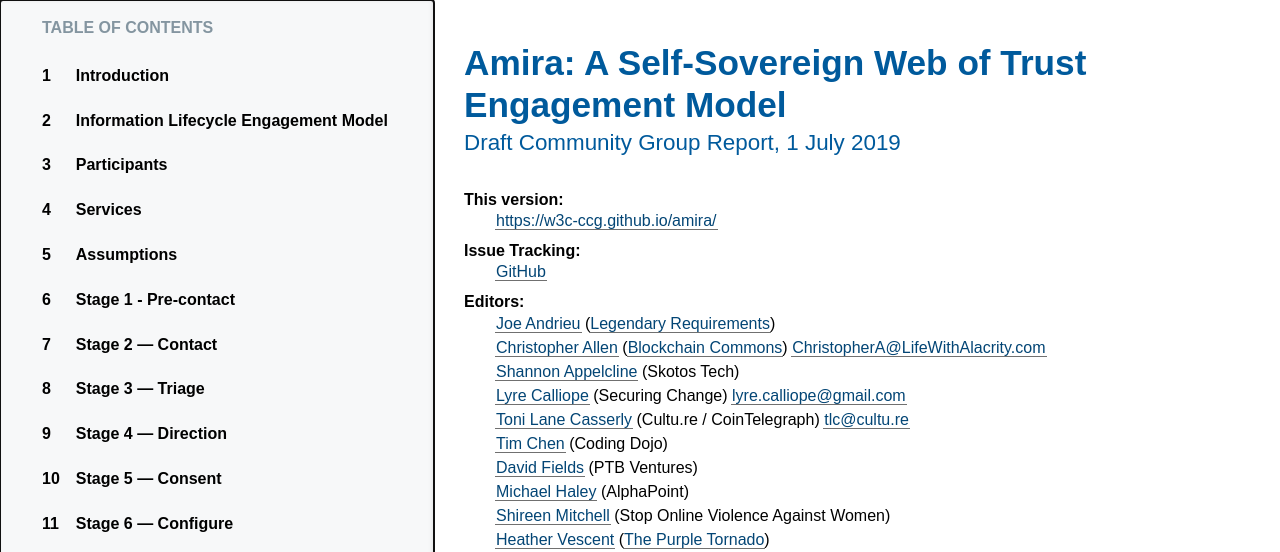
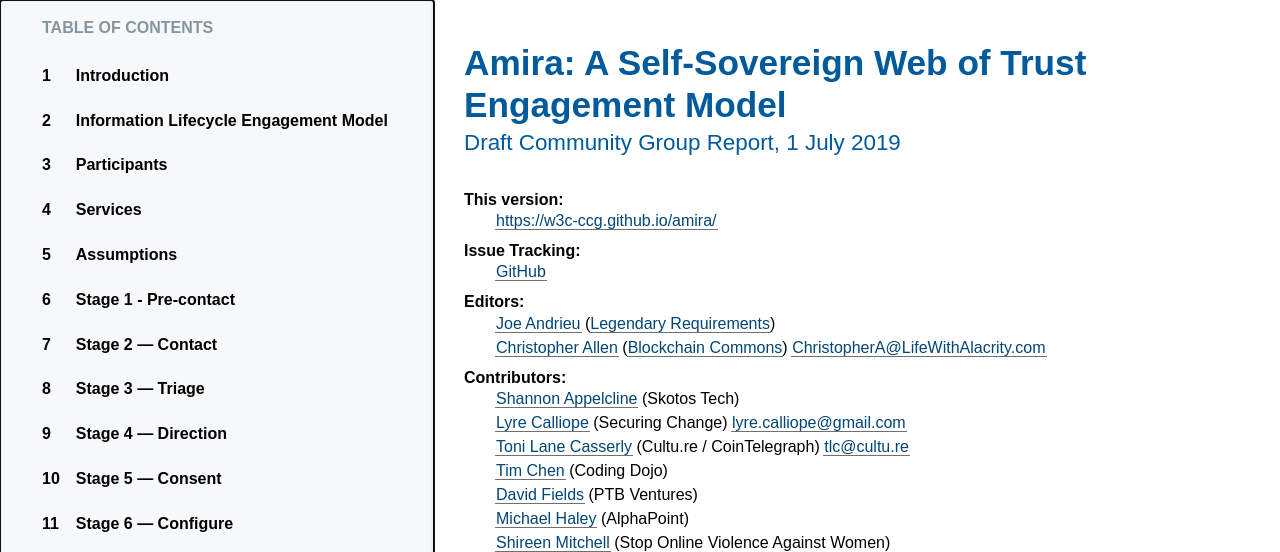
Before and after one commit to w3c-ccg/amira, a plain HTML site: page index.html in a window 1280 px wide. Shown: the top 552 px of the page. Drawn offline with Linux system fonts and the light colour scheme.

Commit message:
updated editors list to Joe & Chris

```diff
--- a/index.html
+++ b/index.html
@@ -1376,6 +1376,10 @@ pre .property::before, pre .property::after {
      <dt class="editor">Editors:
      <dd class="editor p-author h-card vcard"><a class="p-name fn u-email email" href="mailto:joe@legreq.com">Joe Andrieu</a> (<a class="p-org org" href="http://legendaryrequirements.com/">Legendary Requirements</a>)
      <dd class="editor p-author h-card vcard"><a class="p-name fn u-url url" href="http://www.lifewithalacrity.com/">Christopher Allen</a> (<a class="p-org org" href="https://www.blockchaincommons.com/">Blockchain Commons</a>) <a class="u-email email" href="mailto:ChristopherA@LifeWithAlacrity.com">ChristopherA@LifeWithAlacrity.com</a>
+        </dd>
+        </dt>
+     <dt class="editor">Contributors:
+
      <dd class="editor p-author h-card vcard"><a class="p-name fn u-email email" href="mailto:shannona@skotos.net">Shannon Appelcline</a> (<span class="p-org org">Skotos Tech</span>)
      <dd class="editor p-author h-card vcard"><a class="p-name fn u-url url" href="http://twitter.com/captaincalliope">Lyre Calliope</a> (<span class="p-org org">Securing Change</span>) <a class="u-email email" href="mailto:lyre.calliope@gmail.com">lyre.calliope@gmail.com</a>
      <dd class="editor p-author h-card vcard"><a class="p-name fn u-url url" href="http://www.twitter.com/tonilanec">Toni Lane Casserly</a> (<span class="p-org org">Cultu.re / CoinTelegraph</span>) <a class="u-email email" href="mailto:tlc@cultu.re">tlc@cultu.re</a>
```
